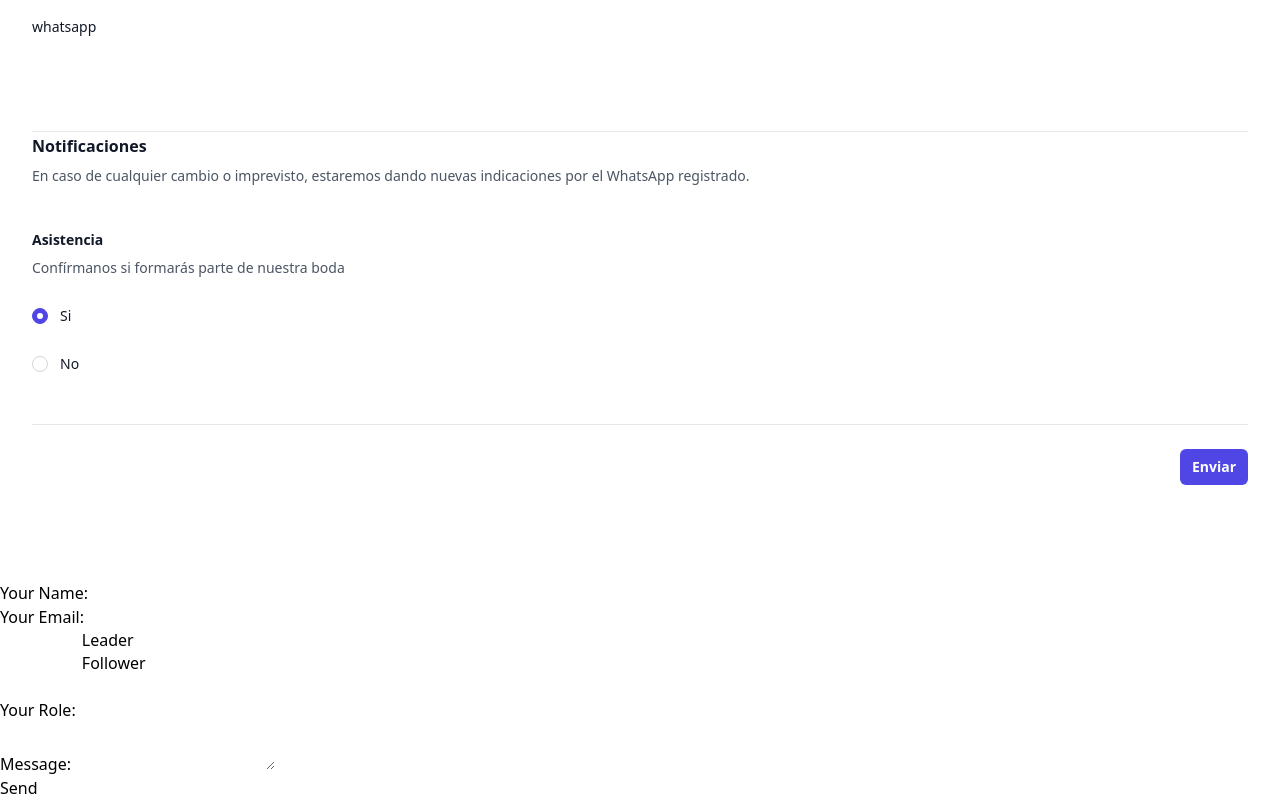
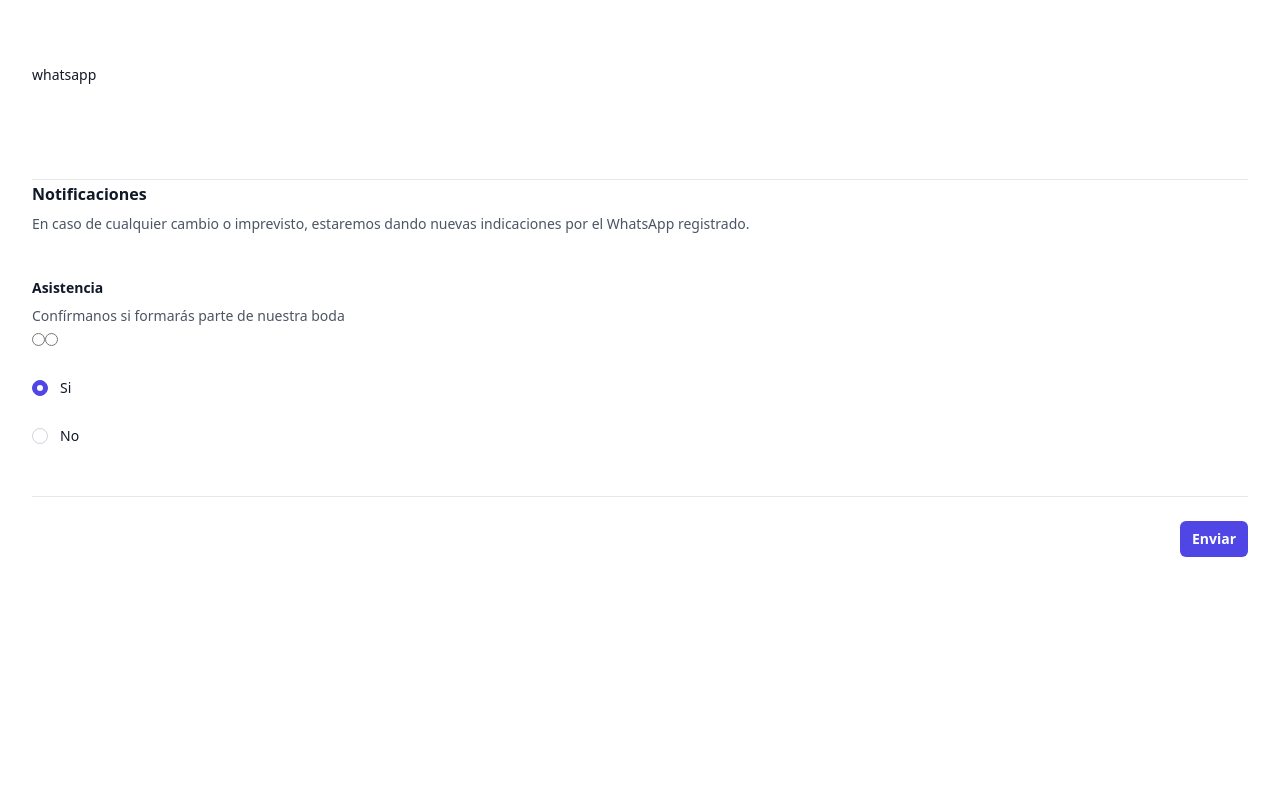
Before and after one commit to gadd0609/wedding-invi, a Vue app: page / in a window 1280 px wide. Shown: the part 2534-3334 px from the top of the page. After the commit the page ends 3187 px from the top, so only its background shows below. Built offline with nearby package versions, Linux system fonts and the light colour scheme.

Commit message:
Feat(Configs):Test

```diff
--- a/src/components/form/index.vue
+++ b/src/components/form/index.vue
@@ -1,5 +1,6 @@
 <template>
-    <form name="contact" netlify>
+    <form name="contact" method="POST" netlify>
+        <input type="hidden" name="form-name" value="contact" />
       <div class="mx-auto max-w-2xl px-4 py-16 sm:px-6 sm:py-24 lg:max-w-7xl lg:px-8">
         <div class="border-b border-gray-900/10 pb-12">
           <h2 class="text-base/7 font-semibold text-gray-900">RSVP</h2>
@@ -14,11 +15,13 @@
             <div class="sm:col-span-3">
               <label for="first-name" class="block text-sm/6 font-medium text-gray-900">Nombre completo </label>
               <div class="mt-2">
+                <input type="text" name="nombre" id="first-name"  />
                 <input type="text" name="first-name" id="first-name" autocomplete="given-name" class="block w-full rounded-md bg-white px-3 py-1.5 text-base text-gray-900 outline-1 -outline-offset-1 outline-gray-300 placeholder:text-gray-400 focus:outline-2 focus:-outline-offset-2 focus:outline-indigo-600 sm:text-sm/6" />
               </div>
             </div>
 
             <div class="sm:col-span-3">
+            <input type="text" name="numero-invitados" id="last-name" />
               <label for="last-name" class="block text-sm/6 font-medium text-gray-900">numero de invitados</label>
               <div class="mt-2">
                 <input type="text" name="last-name" id="last-name" autocomplete="family-name" class="block w-full rounded-md bg-white px-3 py-1.5 text-base text-gray-900 outline-1 -outline-offset-1 outline-gray-300 placeholder:text-gray-400 focus:outline-2 focus:-outline-offset-2 focus:outline-indigo-600 sm:text-sm/6" />
@@ -26,6 +29,7 @@
             </div>
 
             <div class="sm:col-span-4">
+                <input type="text" name="whatsapp" id="email"/>
               <label for="email" class="block text-sm/6 font-medium text-gray-900">whatsapp</label>
               <div class="mt-2">
                 <input id="email" name="email" type="email" autocomplete="email" class="block w-full rounded-md bg-white px-3 py-1.5 text-base text-gray-900 outline-1 -outline-offset-1 outline-gray-300 placeholder:text-gray-400 focus:outline-2 focus:-outline-offset-2 focus:outline-indigo-600 sm:text-sm/6" />
@@ -45,6 +49,20 @@
             <fieldset>
               <legend class="text-sm/6 font-semibold text-gray-900">Asistencia</legend>
               <p class="mt-1 text-sm/6 text-gray-600">Confírmanos si formarás parte de nuestra boda</p>
+              <input
+              id="si"
+              name="asistencia"
+              value="si"
+              type="radio"
+
+            />
+            <input
+              id="no"
+              name="asistencia"
+              value="no"
+              type="radio"
+
+            />
               <div class="mt-6 space-y-6">
                 <div class="flex items-center gap-x-3">
                   <input
@@ -71,26 +89,6 @@
       </div>
       </div>
     </form>
-    <form name="contact" method="POST" data-netlify="true">
-  <p>
-    <label>Your Name: <input type="text" name="name" /></label>
-  </p>
-  <p>
-    <label>Your Email: <input type="email" name="email" /></label>
-  </p>
-  <p>
-    <label>Your Role: <select name="role[]" multiple>
-      <option value="leader">Leader</option>
-      <option value="follower">Follower</option>
-    </select></label>
-  </p>
-  <p>
-    <label>Message: <textarea name="message"></textarea></label>
-  </p>
-  <p>
-    <button type="submit">Send</button>
-  </p>
-</form>
   </template>
 
   <script>
```
